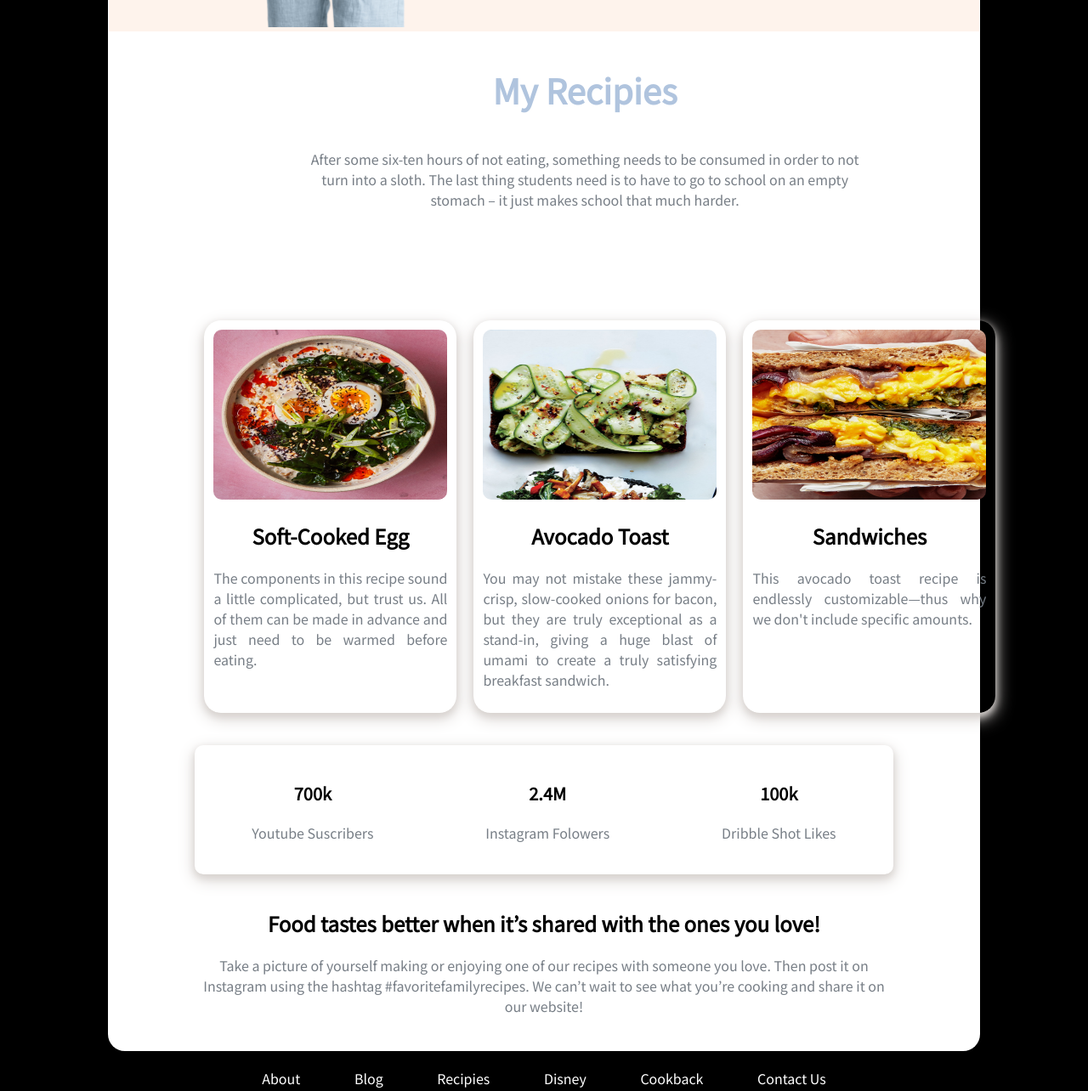
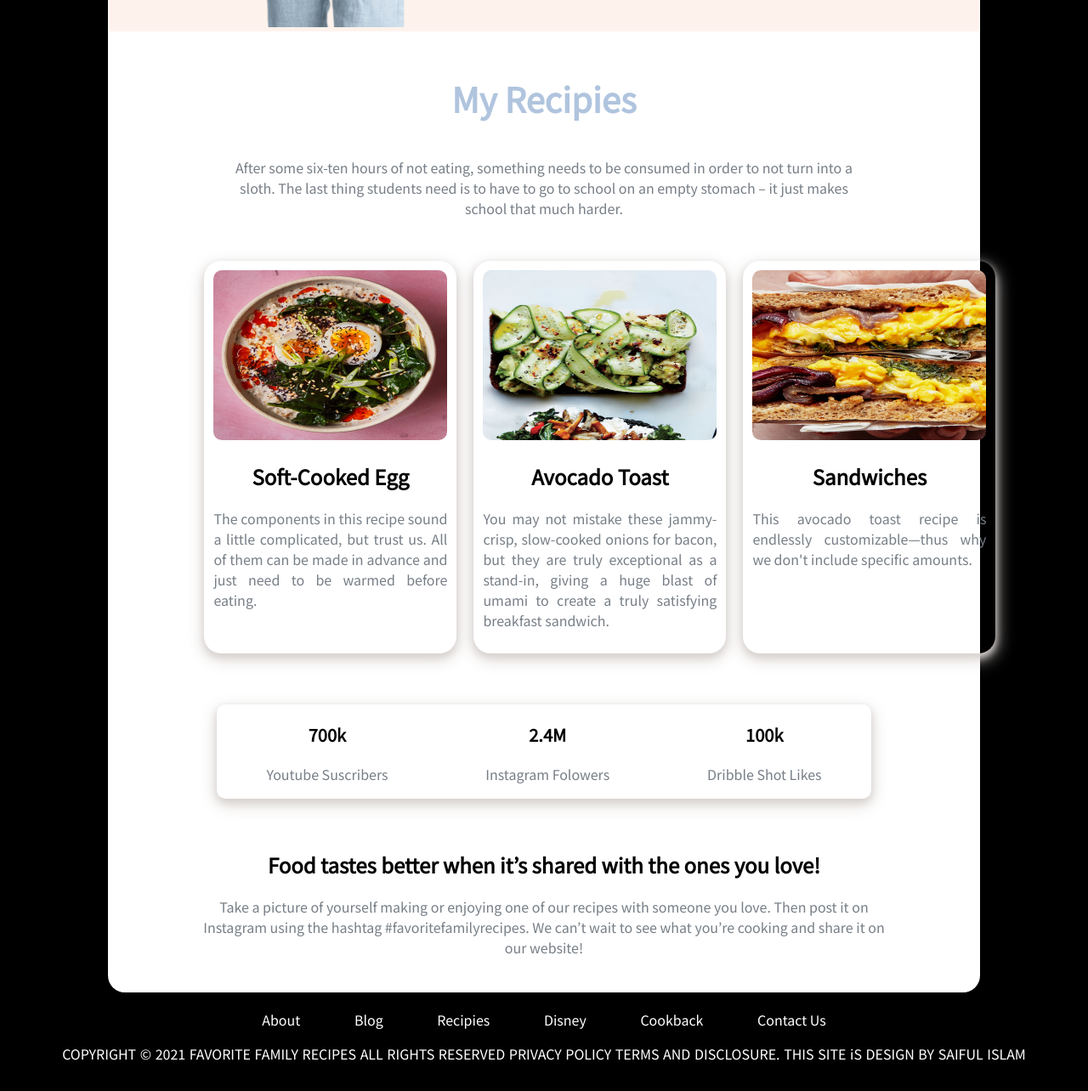
Before and after one commit to Saiful182/food-menu, a plain HTML site: page index.html in a window 1280 px wide. Shown: the part 1186-2470 px from the top of the page at 85% size. Drawn offline with Linux system fonts and the light colour scheme.

Commit message:
double cheaked

```diff
--- a/index.html
+++ b/index.html
@@ -107,7 +107,7 @@
             <a target="_blank" href="https://www.favfamilyrecipes.com/contact-us/">Contact Us</a>
         </div>
         <p>COPYRIGHT &copy; 2021 FAVORITE FAMILY RECIPES ALL RIGHTS RESERVED <a target="_blank"
-                href="https://www.favfamilyrecipes.com/favorite-family-recipes-privacy-policy/">Privacy Policy</a> <a
+                href="https://www.favfamilyrecipes.com/favorite-family-recipes-privacy-policy/">PRIVACY POLICY</a> <a
                 target="_blank" href="https://www.favfamilyrecipes.com/terms-and-disclosure/">TERMS AND
                 DISCLOSURE</a>. THIS SITE iS DESIGN BY <a target="_blank"
                 href="https://www.linkedin.com/in/saiful-islam-a74497216/">SAIFUL ISLAM</a></p>
--- a/style.css
+++ b/style.css
@@ -81,14 +81,12 @@ p{
 }
 .bottom-part{
     width: 80%;
-    height: 800px;
     margin: auto;
 }
 .bottom-text-part{
-    height: 300px;
     text-align: center;
-    margin-left:130px;
-    width: 80%;
+    margin:50px auto;
+    width: 90%;
 }
 .bottom-text-part h1{
     color:lightsteelblue;
@@ -128,13 +126,12 @@ p{
 
 }
 .bottom-pool{
-    margin:auto;
+    margin:60px auto;
     box-shadow: 0 4px 8px 0 rgb(216, 211, 208), 0 6px 20px 0 rgb(216, 211, 208);
     border: 1px solid transparent;
     border-radius: 10px;
-    width:80%;
+    width:75%;
     display: flex;
-    height: 150px;
 }
 .bottom-pool-content{
 
@@ -161,6 +158,7 @@ p{
 }
 .footer-area p{
     color: white;
+    word-spacing:1px;
 }
 .random-footer-links a{
     color: white;
```
